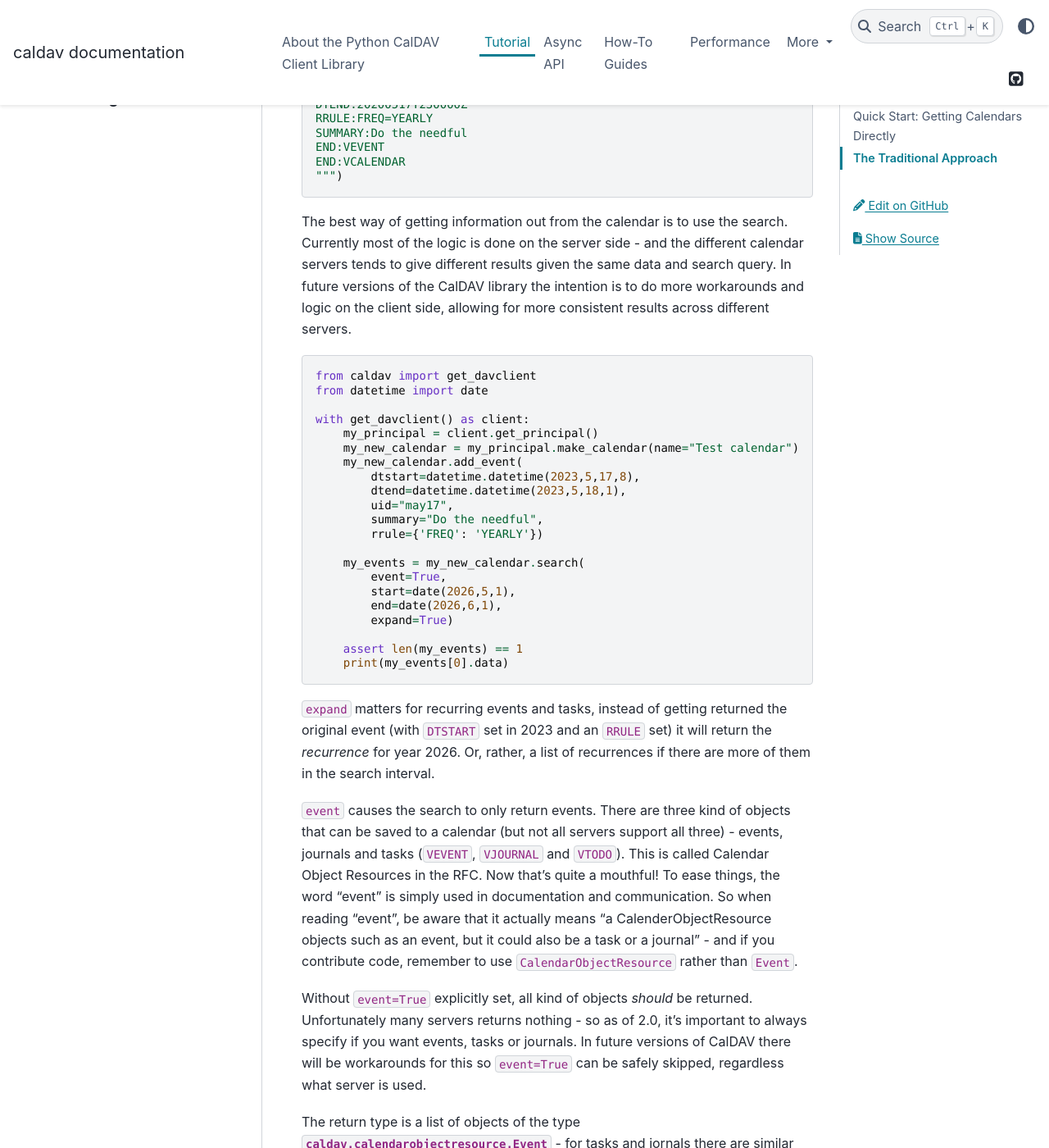
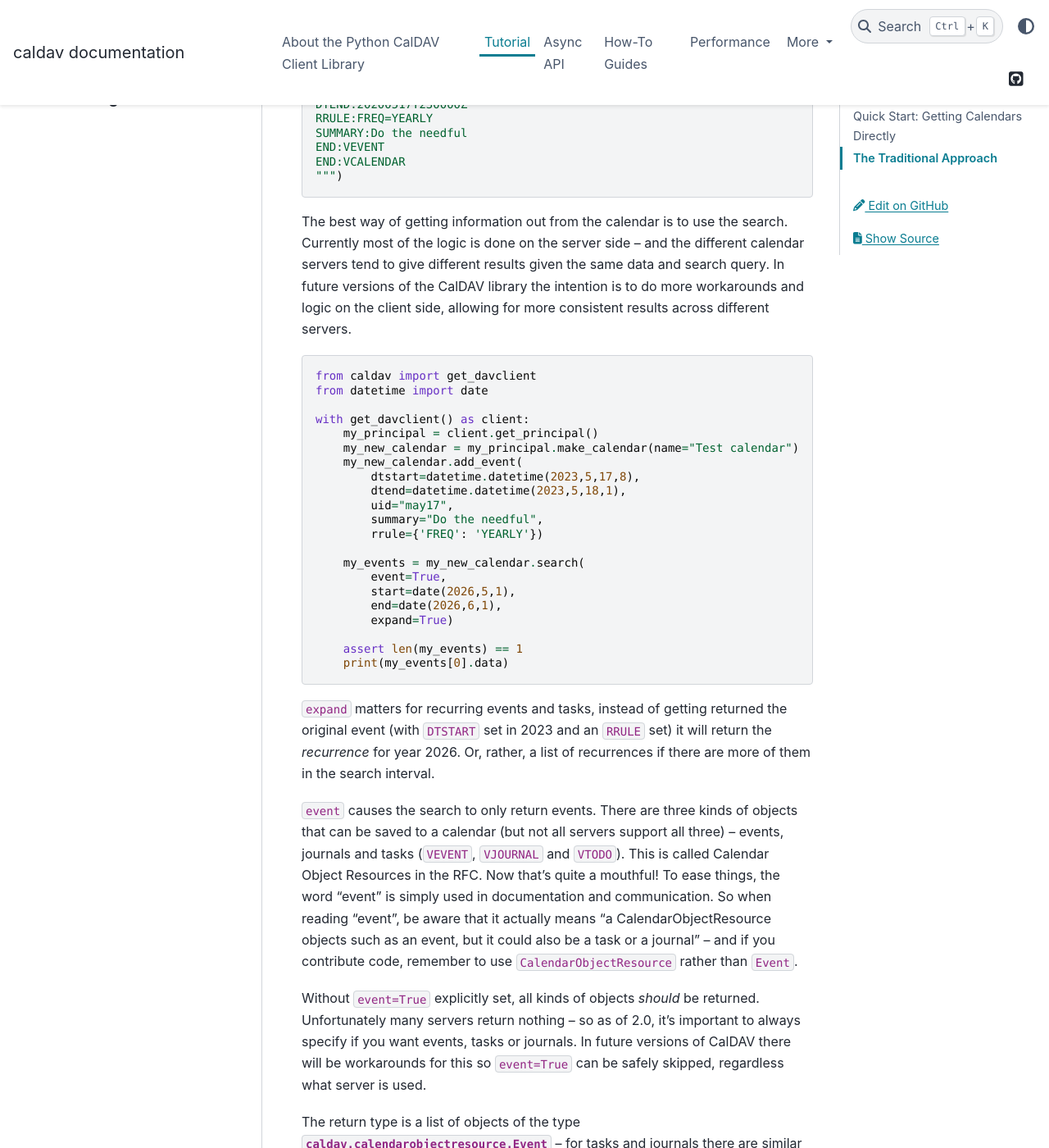
Before and after one commit to python-caldav/caldav, a Sphinx documentation site: the page built from docs/source/tutorial.rst, in a window 1280 px wide and 1400 px high, scrolled down 3611 px. Shown: the whole window at 82% size. Built offline with Sphinx 7.4.7 and the PyData theme 0.15.4, drawn with Linux system fonts in a browser that asks for light colours; pages that are not in the unit, such as notebooks, are missing from menus; some of the changed text lies outside the part shown.

Commit message:
fix overlong inline literal by adding space, remove triple backtick, replace hyphens with en-dashes (#622)
* Fix formatting issues in tutorial documentation

If an inline literal like "``foo``" is too long to fit on screen, and it doesn't contain spaces, it won't include line-breaks, and for example on mobile this will extend past the right edge of the screen, allowing horizontal scrolling which is not wanted on mobile.

Hence adding more spaces allows for more chances to break the literal, decreasing the chance this happens.

---------

Co-authored-by: Copilot <175728472+Copilot@users.noreply.github.com>

```diff
--- a/docs/source/tutorial.rst
+++ b/docs/source/tutorial.rst
@@ -94,12 +94,12 @@ function, go from there to get a
 
 Caveat: Things will break if password/url/username is wrong, but
 perhaps not where you expect it to.  To test, you may try out
-``get_davclient(username='alice', password='hunter2',url='https://calendar.example.com/dav/')``.
+``get_davclient(username='alice', password='hunter2', url='https://calendar.example.com/dav/')``.
 
-The ``calendar``-method above gives one calendar - if you have more
-calendars, it will give you the first one it can find - which may not
+The ``calendar``-method above gives one calendar – if you have more
+calendars, it will give you the first one it can find – which may not
 be the correct one.  To filter there are parameters ``name`` and
-``cal_id`` - I recommend testing them:
+``cal_id`` – I recommend testing them:
 
 .. code-block:: python
 
@@ -165,7 +165,7 @@ You have icalendar code and want to put it into the calendar?  Easy!
     END:VCALENDAR
     """)
 
-The best way of getting information out from the calendar is to use the search.  Currently most of the logic is done on the server side - and the different calendar servers tends to give different results given the same data and search query.  In future versions of the CalDAV library the intention is to do more workarounds and logic on the client side, allowing for more consistent results across different servers.
+The best way of getting information out from the calendar is to use the search.  Currently most of the logic is done on the server side – and the different calendar servers tend to give different results given the same data and search query.  In future versions of the CalDAV library the intention is to do more workarounds and logic on the client side, allowing for more consistent results across different servers.
 
 .. code-block:: python
 
@@ -193,11 +193,11 @@ The best way of getting information out from the calendar is to use the search.
 
 ``expand`` matters for recurring events and tasks, instead of getting returned the original event (with ``DTSTART`` set in 2023 and an ``RRULE`` set) it will return the *recurrence* for year 2026.  Or, rather, a list of recurrences if there are more of them in the search interval.
 
-``event`` causes the search to only return events.  There are three kind of objects that can be saved to a calendar (but not all servers support all three) - events, journals and tasks (``VEVENT``, ``VJOURNAL`` and ``VTODO``).  This is called Calendar Object Resources in the RFC.  Now that's quite a mouthful!  To ease things, the word "event" is simply used in documentation and communication.  So when reading "event", be aware that it actually means "a CalenderObjectResource objects such as an event, but it could also be a task or a journal" - and if you contribute code, remember to use ``CalendarObjectResource`` rather than ``Event``.
+``event`` causes the search to only return events.  There are three kinds of objects that can be saved to a calendar (but not all servers support all three) – events, journals and tasks (``VEVENT``, ``VJOURNAL`` and ``VTODO``).  This is called Calendar Object Resources in the RFC.  Now that's quite a mouthful!  To ease things, the word "event" is simply used in documentation and communication.  So when reading "event", be aware that it actually means "a CalendarObjectResource objects such as an event, but it could also be a task or a journal" – and if you contribute code, remember to use ``CalendarObjectResource`` rather than ``Event``.
 
-Without ``event=True`` explicitly set, all kind of objects *should* be returned.  Unfortunately many servers returns nothing - so as of 2.0, it's important to always specify if you want events, tasks or journals.  In future versions of CalDAV there will be workarounds for this so ``event=True`` can be safely skipped, regardless what server is used.
+Without ``event=True`` explicitly set, all kinds of objects *should* be returned.  Unfortunately many servers return nothing – so as of 2.0, it's important to always specify if you want events, tasks or journals.  In future versions of CalDAV there will be workarounds for this so ``event=True`` can be safely skipped, regardless what server is used.
 
-The return type is a list of objects of the type :class:`caldav.calendarobjectresource.Event` - for tasks and jornals there are similar classes Todo and Journal.
+The return type is a list of objects of the type :class:`caldav.calendarobjectresource.Event` – for tasks and journals there are similar classes Todo and Journal.
 
 The ``data`` property delivers the icalendar data as a string.  It can be modified:
 
```
Also changed, not shown: other parts of docs/source/tutorial.rst (+4 -4 lines).
